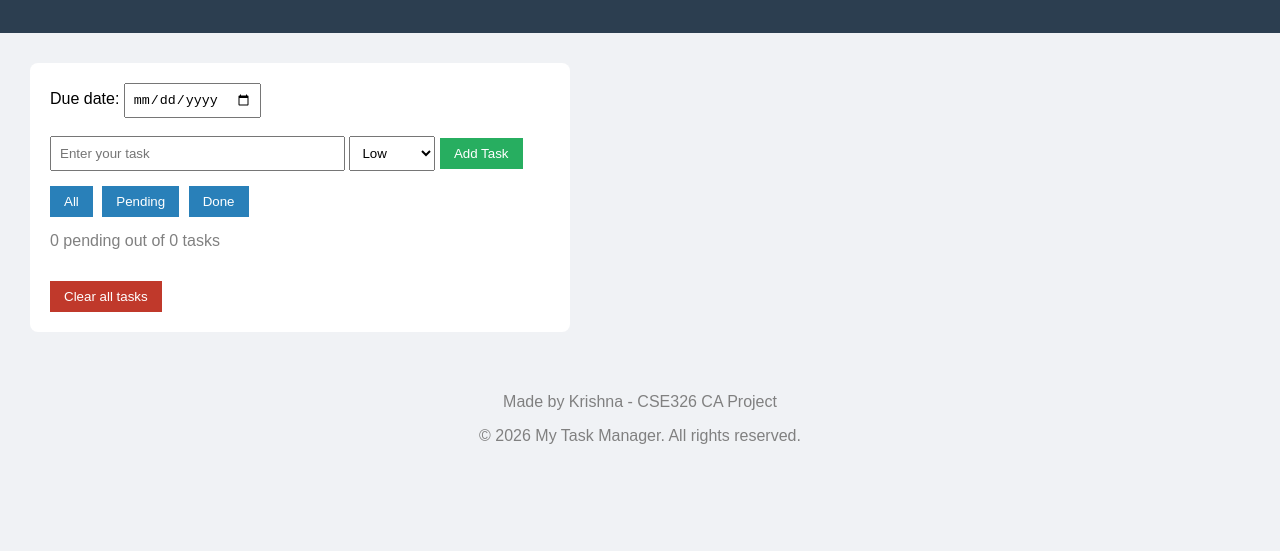
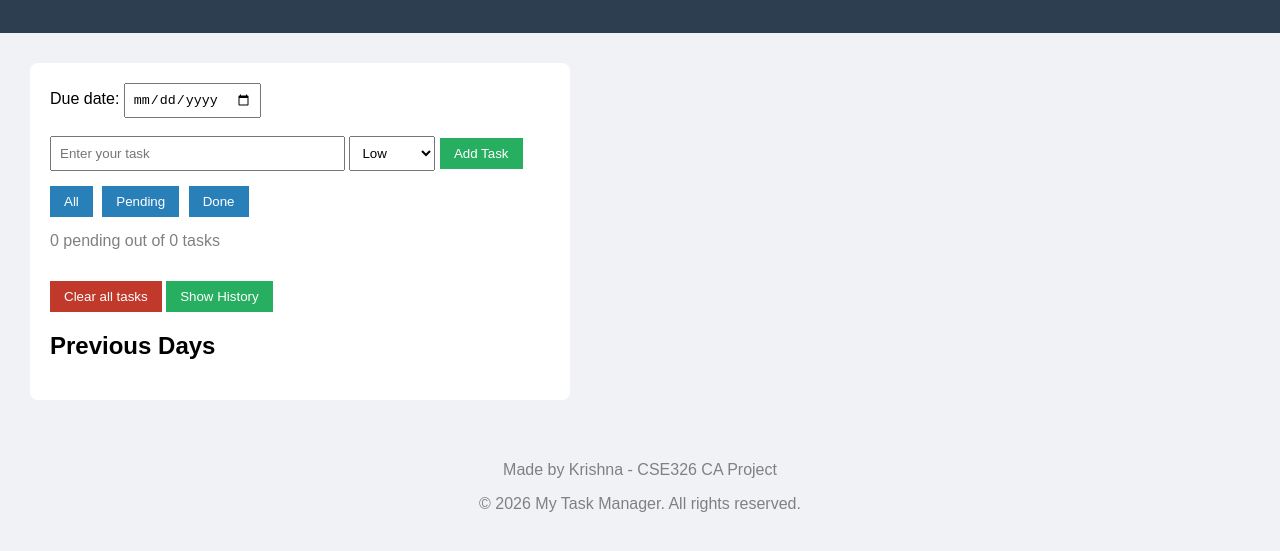
Before and after one commit to krishnaky7070-hub/Task-manager, a plain HTML site: page index.html in a window 1280 px wide. Shown: the part 121-672 px from the top of the page. Drawn offline with Linux system fonts and the light colour scheme.

Commit message:
added history section in html

```diff
--- a/index.html
+++ b/index.html
@@ -36,6 +36,13 @@
 
     <ul id = "taskList"></ul>
     <button id ="clearBtn">Clear all tasks</button>
+    <button id="historyBtn">Show History</button>
+
+    <div id="historyBox">
+      <h2>Previous Days</h2>
+      <div id="historyList"></div>
+    </div>
+  </div>
   </div>
 
 
```
